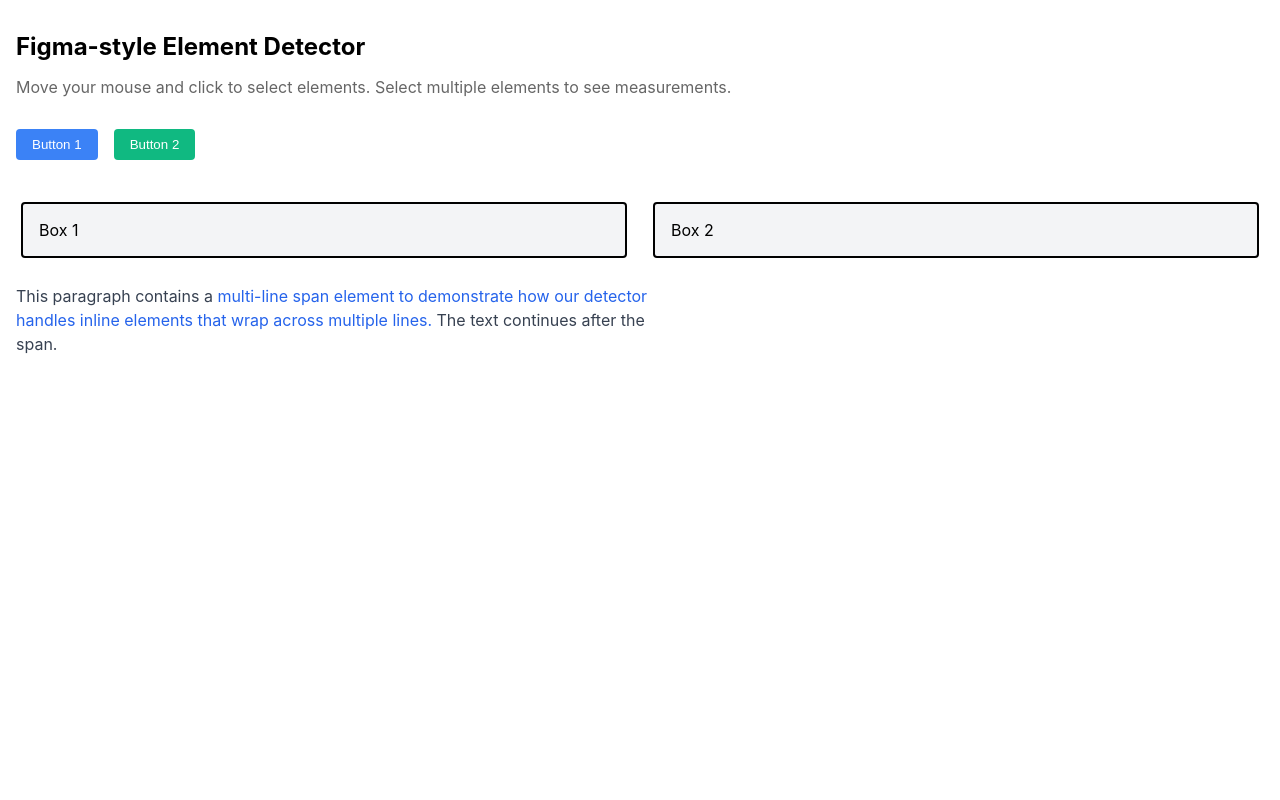
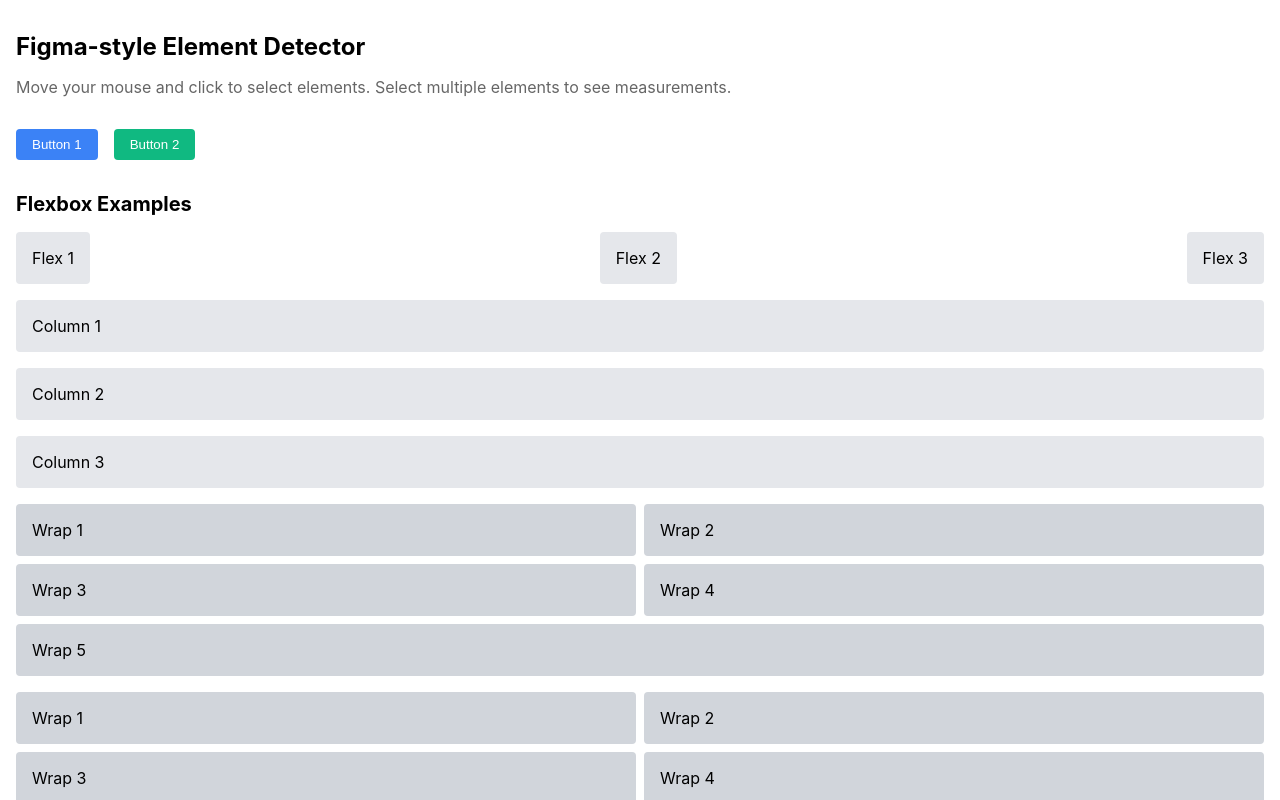
Before and after one commit to mohammedzamakhan/my-app, a React (Create React App) app: page / in a window 1280 px wide. Shown: the top 800 px of the page. Built offline with nearby package versions, Linux system fonts and the light colour scheme.

Commit message:
fix: gaps for grids

```diff
--- a/src/App.css
+++ b/src/App.css
@@ -141,3 +141,101 @@
   color: #6b7280;
   font-size: 0.75rem;
 }
+
+/* New Flexbox styles */
+.flex-row-container {
+  display: flex;
+  justify-content: space-between;
+  margin-bottom: 1rem;
+}
+
+.flex-column-container {
+  display: flex;
+  flex-direction: column;
+  gap: 1rem;
+  margin-bottom: 1rem;
+}
+
+.flex-wrap-container {
+  display: flex;
+  flex-wrap: wrap;
+  gap: 0.5rem;
+  margin-bottom: 1rem;
+}
+
+.flex-item {
+  background-color: #e5e7eb;
+  padding: 1rem;
+  border-radius: 0.25rem;
+}
+
+.flex-wrap-item {
+  background-color: #d1d5db;
+  padding: 1rem;
+  border-radius: 0.25rem;
+  flex: 1 1 calc(33.333% - 0.5rem);
+}
+
+/* New Grid styles */
+.grid-container-2 {
+  display: grid;
+  grid-template-columns: repeat(2, 1fr);
+  gap: 1rem;
+  margin-bottom: 1rem;
+}
+
+.grid-container-3 {
+  display: grid;
+  grid-template-columns: repeat(3, 1fr);
+  gap: 1rem;
+  margin-bottom: 1rem;
+}
+
+.grid-item {
+  background-color: #f3f4f6;
+  padding: 1rem;
+  border-radius: 0.25rem;
+  text-align: center;
+}
+
+/* Additional styles */
+h2 {
+  font-size: 1.25rem;
+  font-weight: bold;
+  margin-top: 2rem;
+  margin-bottom: 1rem;
+}
+
+/* New styles for the partial-width flex wrap example */
+.flex-wrap-container-partial {
+  display: flex;
+  flex-wrap: wrap;
+  gap: 0.5rem;
+  margin-bottom: 1rem;
+}
+
+.flex-wrap-item-partial {
+  background-color: #d1d5db;
+  padding: 1rem;
+  border-radius: 0.25rem;
+  flex: 0 1 calc(50% - 0.5rem); /* This will make it take up about 50% of the container width */
+}
+
+/* New grid example with an item spanning multiple columns */
+.grid-container-span {
+  display: grid;
+  grid-template-columns: repeat(3, 1fr);
+  gap: 10px;
+  margin-bottom: 20px;
+}
+
+.grid-container-span .grid-item {
+  background-color: #f0f0f0;
+  padding: 20px;
+  text-align: center;
+}
+
+.grid-container-span .span-2 {
+  grid-column: span 2;
+  background-color: #e0e0e0;
+}
--- a/src/CanvasElementDetector.js
+++ b/src/CanvasElementDetector.js
@@ -50,6 +50,14 @@ function CanvasElementDetector() {
         if (hoveredElement) {
           drawBoxModel(ctx, hoveredElement.element);
         }
+
+        // Draw box model for all flexbox and grid examples
+        // const flexboxElements = document.querySelectorAll('.flex-row-container, .flex-column-container, .flex-wrap-container, .flex-item, .flex-wrap-item, .flex-wrap-container-partial');
+        // const gridElements = document.querySelectorAll('.grid-container-2, .grid-container-3, .grid-item, .grid-container-span');
+
+        // [...flexboxElements, ...gridElements].forEach(element => {
+        //   drawBoxModel(ctx, element);
+        // });
       }
     }
   }, [selectedElements, hoveredElement]);
@@ -192,70 +200,157 @@ function CanvasElementDetector() {
       rect.height - padding.top - padding.bottom
     );
 
-    // Check if the element has children
-    if (element.children.length > 0) {
-      const childRects = Array.from(element.children).map(child => {
-        const rect = child.getBoundingClientRect();
-        const styles = window.getComputedStyle(child);
-        return {
-          left: rect.left - parseInt(styles.marginLeft),
-          right: rect.right + parseInt(styles.marginRight),
-          top: rect.top - parseInt(styles.marginTop),
-          bottom: rect.bottom + parseInt(styles.marginBottom),
-          width: rect.width + parseInt(styles.marginLeft) + parseInt(styles.marginRight)
-        };
-      });
-
-      childRects.sort((a, b) => a.left - b.left);
-
+    if (element.children.length > 0 && (styles.display === 'flex' || styles.display === 'grid')) {
+      const childRects = Array.from(element.children).map(child => child.getBoundingClientRect());
       const parentRect = element.getBoundingClientRect();
-      const parentStyles = window.getComputedStyle(element);
-      const parentPaddingLeft = parseInt(parentStyles.paddingLeft);
-      const parentPaddingRight = parseInt(parentStyles.paddingRight);
-      const parentPaddingTop = parseInt(parentStyles.paddingTop);
-      const parentPaddingBottom = parseInt(parentStyles.paddingBottom);
 
       const minGap = 1; // Minimum gap size to draw (in pixels)
-      const parentContentWidth = parentRect.width - parentPaddingLeft - parentPaddingRight;
 
-      let totalChildWidth = 0;
-      childRects.forEach(rect => {
-        totalChildWidth += rect.width;
-      });
-
-      // Only draw dashed lines if there's actually space between children
-      if (totalChildWidth < parentContentWidth) {
-        for (let i = 0; i <= childRects.length; i++) {
-          let startX, endX;
-
-          if (i === 0) {
-            startX = parentRect.left + parentPaddingLeft;
-            endX = childRects[0].left;
-          } else if (i === childRects.length) {
-            startX = childRects[i - 1].right;
-            endX = parentRect.right - parentPaddingRight;
-          } else {
-            startX = childRects[i - 1].right;
-            endX = childRects[i].left;
-          }
-
-          if (endX - startX >= minGap) {
-            drawDashedLines(ctx, startX, endX,
-              parentRect.top + parentPaddingTop,
-              parentRect.bottom - parentPaddingBottom
-            );
-          }
-        }
+      if (styles.display === 'flex') {
+        drawFlexboxGaps(ctx, childRects, parentRect, styles, minGap);
+      } else if (styles.display === 'grid') {
+        drawGridGaps(ctx, element, styles, minGap);
       }
     }
   };
 
-  const drawDashedLines = (ctx, startX, endX, startY, endY) => {
-    // Semi-transparent purple background
+  const drawFlexboxGaps = (ctx, childRects, parentRect, styles, minGap) => {
+    const isRow = styles.flexDirection.includes('row');
+    const isWrap = styles.flexWrap === 'wrap';
+
+    const drawFlexGap = (x, y, width, height, isDarker = false) => {
+      ctx.fillStyle = isDarker ? 'rgba(128, 0, 128, 0.4)' : 'rgba(128, 0, 128, 0.3)';
+      ctx.fillRect(x, y, width, height);
+      drawDottedPattern(ctx, x, x + width, y, y + height, false);
+    };
+
+    const groupIntoLines = (rects, isRow) => {
+      const lines = [];
+      let currentLine = [];
+      let currentEdge = isRow ? rects[0].top : rects[0].left;
+
+      rects.forEach(rect => {
+        const edge = isRow ? rect.top : rect.left;
+        if (Math.abs(edge - currentEdge) > 1) {
+          lines.push(currentLine);
+          currentLine = [];
+          currentEdge = edge;
+        }
+        currentLine.push(rect);
+      });
+      if (currentLine.length > 0) {
+        lines.push(currentLine);
+      }
+      return lines;
+    };
+
+    if (isWrap) {
+      // Draw gaps between wrapped lines (darker)
+      const lines = groupIntoLines(childRects, isRow);
+      lines.forEach((line, index) => {
+        if (index < lines.length - 1) {
+          const start = Math.max(...line.map(r => isRow ? r.bottom : r.right));
+          const end = Math.min(...lines[index + 1].map(r => isRow ? r.top : r.left));
+          if (end - start >= minGap) {
+            drawFlexGap(
+              isRow ? parentRect.left : start,
+              isRow ? start : parentRect.top,
+              isRow ? parentRect.width : end - start,
+              isRow ? end - start : parentRect.height,
+              true
+            );
+          }
+        }
+      });
+    }
+
+    // Draw gaps between items in each line (lighter)
+    childRects.forEach((rect, index) => {
+      if (index < childRects.length - 1) {
+        const nextRect = childRects[index + 1];
+        const gap = isRow ? nextRect.left - rect.right : nextRect.top - rect.bottom;
+        if (gap >= minGap) {
+          drawFlexGap(
+            isRow ? rect.right : rect.left,
+            isRow ? rect.top : rect.bottom,
+            isRow ? gap : rect.width,
+            isRow ? rect.height : gap,
+            false
+          );
+        }
+      }
+    });
+
+    // Draw gap after the last item if it doesn't reach the end
+    const lastRect = childRects[childRects.length - 1];
+    const endGap = isRow ? parentRect.right - lastRect.right : parentRect.bottom - lastRect.bottom;
+    if (endGap >= minGap) {
+      drawFlexGap(
+        isRow ? lastRect.right : lastRect.left,
+        isRow ? lastRect.top : lastRect.bottom,
+        isRow ? endGap : lastRect.width,
+        isRow ? lastRect.height : endGap,
+        false
+      );
+    }
+  };
+
+  const drawGridGaps = (ctx, element, styles, minGap) => {
+    const computedStyle = window.getComputedStyle(element);
+    const parentRect = element.getBoundingClientRect();
+
+    // Get the actual computed grid tracks
+    const columnTracks = computedStyle.gridTemplateColumns.split(' ');
+    const rowTracks = computedStyle.gridTemplateRows.split(' ');
+    const columnGap = parseFloat(computedStyle.columnGap) || 0;
+    const rowGap = parseFloat(computedStyle.rowGap) || 0;
+
+    // Calculate track positions
+    const getTrackPositions = (tracks, gap, start) => {
+      let positions = [start];
+      let currentPosition = start;
+      tracks.forEach((track, index) => {
+        currentPosition += parseFloat(track);
+        if (index < tracks.length - 1) {
+          positions.push(currentPosition);
+          currentPosition += gap;
+          positions.push(currentPosition);
+        }
+      });
+      positions.push(currentPosition);
+      return positions;
+    };
+
+    const columnPositions = getTrackPositions(columnTracks, columnGap, parentRect.left);
+    const rowPositions = getTrackPositions(rowTracks, rowGap, parentRect.top);
+
+    // Draw column gaps
+    for (let i = 1; i < columnPositions.length - 1; i += 2) {
+      const startX = columnPositions[i];
+      const endX = columnPositions[i + 1];
+      if (endX - startX >= minGap) {
+        drawGapRectangle(ctx, startX, parentRect.top, endX - startX, parentRect.height);
+      }
+    }
+
+    // Draw row gaps
+    for (let i = 1; i < rowPositions.length - 1; i += 2) {
+      const startY = rowPositions[i];
+      const endY = rowPositions[i + 1];
+      if (endY - startY >= minGap) {
+        drawGapRectangle(ctx, parentRect.left, startY, parentRect.width, endY - startY);
+      }
+    }
+  };
+
+  const drawGapRectangle = (ctx, x, y, width, height) => {
+    // Darker purple for grid, lighter for flexbox
     ctx.fillStyle = 'rgba(128, 0, 128, 0.3)';
-    ctx.fillRect(startX, startY, endX - startX, endY - startY);
+    ctx.fillRect(x, y, width, height);
+    drawDottedPattern(ctx, x, x + width, y, y + height);
+  };
 
-    // Black dots
+  const drawDottedPattern = (ctx, startX, endX, startY, endY) => {
     ctx.fillStyle = 'black';
     const dotSize = 1;
     const dotSpacing = 3;
@@ -309,6 +404,7 @@ function CanvasElementDetector() {
         <h1 className="main-title">Figma-style Element Detector</h1>
         <p className="description">Move your mouse and click to select elements. Select multiple elements to see measurements.</p>
 
+        {/* Existing button container */}
         <div className="button-container">
           <button className="primary-button" onClick={() => alert('selectedElements')}>
             Button 1
@@ -318,6 +414,66 @@ function CanvasElementDetector() {
           </button>
         </div>
 
+        {/* Flexbox Examples */}
+        <h2>Flexbox Examples</h2>
+        <div className="flex-row-container">
+          <div className="flex-item">Flex 1</div>
+          <div className="flex-item">Flex 2</div>
+          <div className="flex-item">Flex 3</div>
+        </div>
+
+        <div className="flex-column-container">
+          <div className="flex-item">Column 1</div>
+          <div className="flex-item">Column 2</div>
+          <div className="flex-item">Column 3</div>
+        </div>
+
+        <div className="flex-wrap-container">
+          <div className="flex-wrap-item">Wrap 1</div>
+          <div className="flex-wrap-item">Wrap 2</div>
+          <div className="flex-wrap-item">Wrap 3</div>
+          <div className="flex-wrap-item">Wrap 4</div>
+          <div className="flex-wrap-item">Wrap 5</div>
+        </div>
+
+        {/* New flexbox example where Wrap 5 doesn't take 100% width */}
+        <div className="flex-wrap-container-partial">
+          <div className="flex-wrap-item">Wrap 1</div>
+          <div className="flex-wrap-item">Wrap 2</div>
+          <div className="flex-wrap-item">Wrap 3</div>
+          <div className="flex-wrap-item">Wrap 4</div>
+          <div className="flex-wrap-item-partial">Wrap 5</div>
+        </div>
+
+        {/* New Grid examples */}
+        <h2>Grid Examples</h2>
+        <div className="grid-container-2">
+          <div className="grid-item">Grid 1</div>
+          <div className="grid-item">Grid 2</div>
+          <div className="grid-item">Grid 3</div>
+          <div className="grid-item">Grid 4</div>
+        </div>
+
+        <div className="grid-container-3">
+          <div className="grid-item">A</div>
+          <div className="grid-item">B</div>
+          <div className="grid-item">C</div>
+          <div className="grid-item">D</div>
+          <div className="grid-item">E</div>
+          <div className="grid-item">F</div>
+        </div>
+
+        {/* New grid example with an item spanning multiple columns */}
+        <div className="grid-container-span">
+          <div className="grid-item">1</div>
+          <div className="grid-item">2</div>
+          <div className="grid-item span-2">3 (Spans 2 columns)</div>
+          <div className="grid-item">4</div>
+          <div className="grid-item">5</div>
+          <div className="grid-item">6</div>
+        </div>
+
+        {/* Existing grid container */}
         <div className="grid-container">
           <div className="grid-box">Box 1</div>
           <div className="grid-box">Box 2</div>
```
